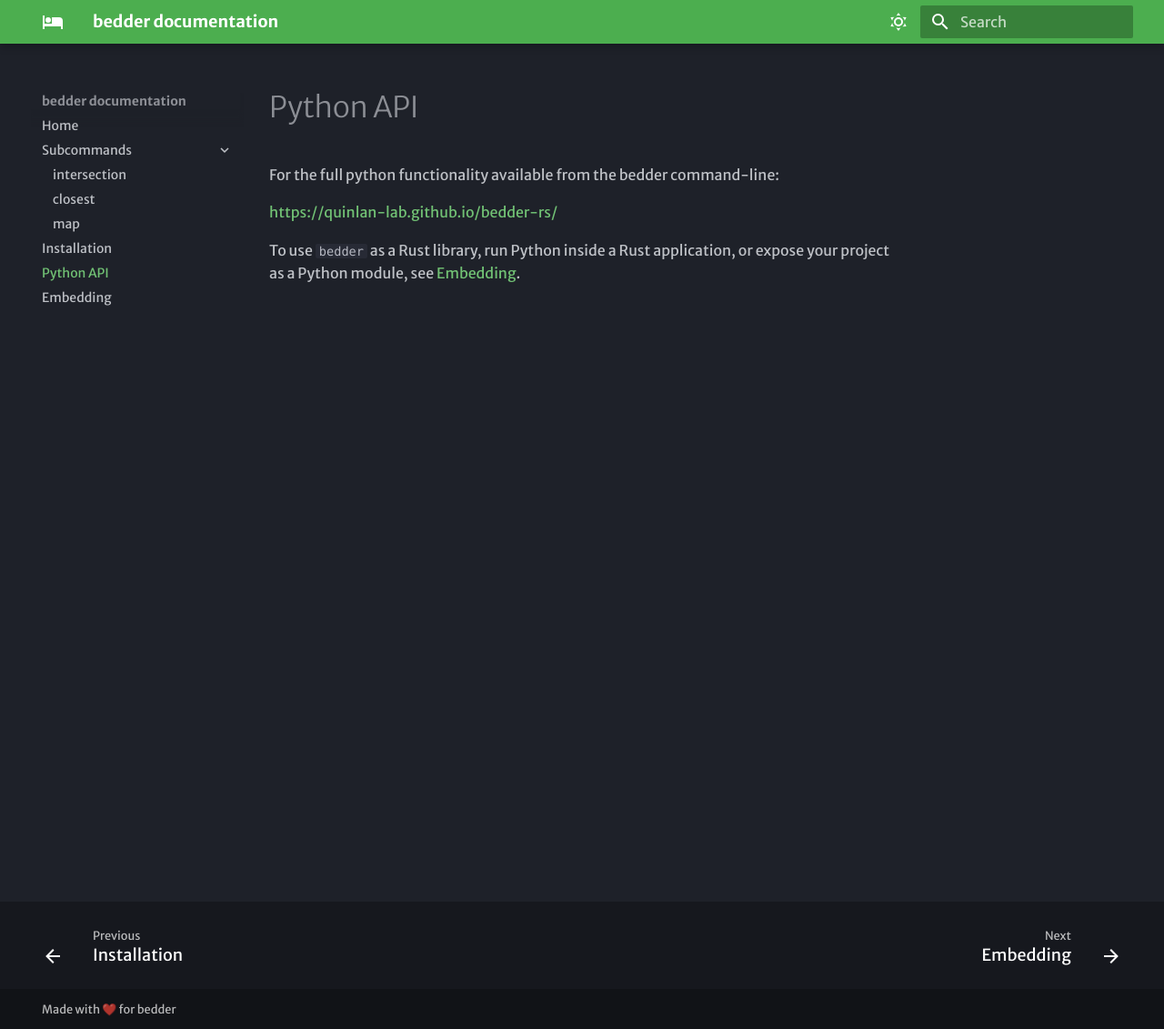
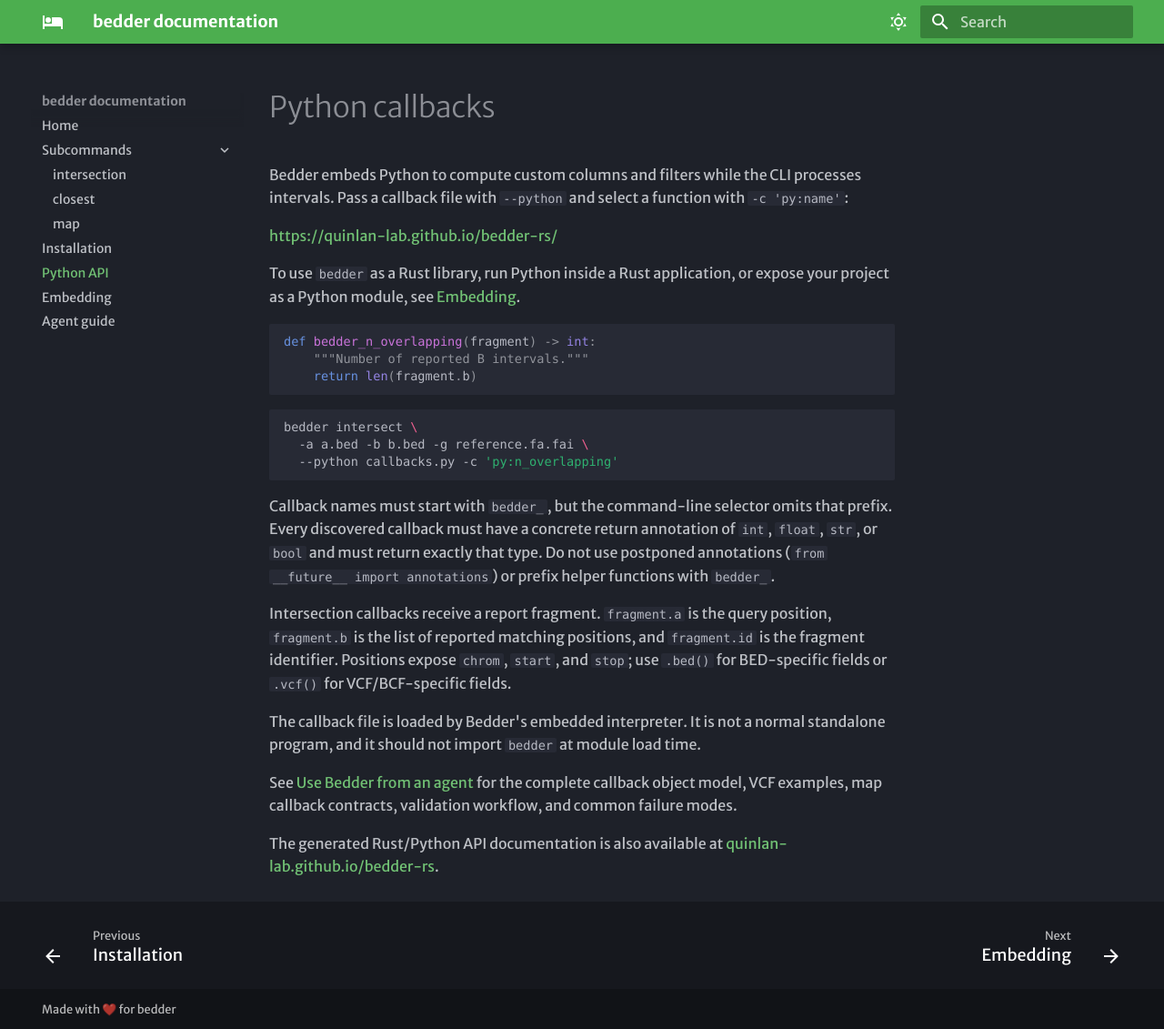
Before and after one commit to brentp/bedder-docs, an MkDocs documentation site: the page built from docs/python-api.md, in a window 1280 px wide and 1131 px high. Shown: the whole window at 91% size. Built offline with MkDocs 1.6.1 and Material for MkDocs 9.7.7, drawn with Linux system fonts in a browser that asks for light colours; some web fonts are replaced.

Commit message:
expand python api

````diff
--- a/docs/python-api.md
+++ b/docs/python-api.md
@@ -1,8 +1,44 @@
-# Python API
+# Python callbacks
 
-For the full python functionality available from the bedder command-line:
+Bedder embeds Python to compute custom columns and filters while the CLI processes
+intervals. Pass a callback file with `--python` and select a function with
+`-c 'py:name'`:
 
 [https://quinlan-lab.github.io/bedder-rs/](https://quinlan-lab.github.io/bedder-rs/)
 
 To use `bedder` as a Rust library, run Python inside a Rust application, or expose
 your project as a Python module, see [Embedding](embedding.md).
+
+```python
+def bedder_n_overlapping(fragment) -> int:
+    """Number of reported B intervals."""
+    return len(fragment.b)
+```
+
+```bash
+bedder intersect \
+  -a a.bed -b b.bed -g reference.fa.fai \
+  --python callbacks.py -c 'py:n_overlapping'
+```
+
+Callback names must start with `bedder_`, but the command-line selector omits that
+prefix. Every discovered callback must have a concrete return annotation of
+`int`, `float`, `str`, or `bool` and must return exactly that type. Do not use
+postponed annotations (`from __future__ import annotations`) or prefix helper
+functions with `bedder_`.
+
+Intersection callbacks receive a report fragment. `fragment.a` is the query
+position, `fragment.b` is the list of reported matching positions, and
+`fragment.id` is the fragment identifier. Positions expose `chrom`, `start`, and
+`stop`; use `.bed()` for BED-specific fields or `.vcf()` for VCF/BCF-specific
+fields.
+
+The callback file is loaded by Bedder's embedded interpreter. It is not a normal
+standalone program, and it should not import `bedder` at module load time.
+
+See [Use Bedder from an agent](agent-skill.md#write-an-intersection-python-callback)
+for the complete callback object model, VCF examples, map callback contracts,
+validation workflow, and common failure modes.
+
+The generated Rust/Python API documentation is also available at
+[quinlan-lab.github.io/bedder-rs](https://quinlan-lab.github.io/bedder-rs/).
--- a/mkdocs.yml
+++ b/mkdocs.yml
@@ -69,4 +69,5 @@
   - Installation: installation.md
   - Python API: python-api.md
   - Embedding: embedding.md
+  - Agent guide: agent-skill.md
   #- Examples: example.md
````
